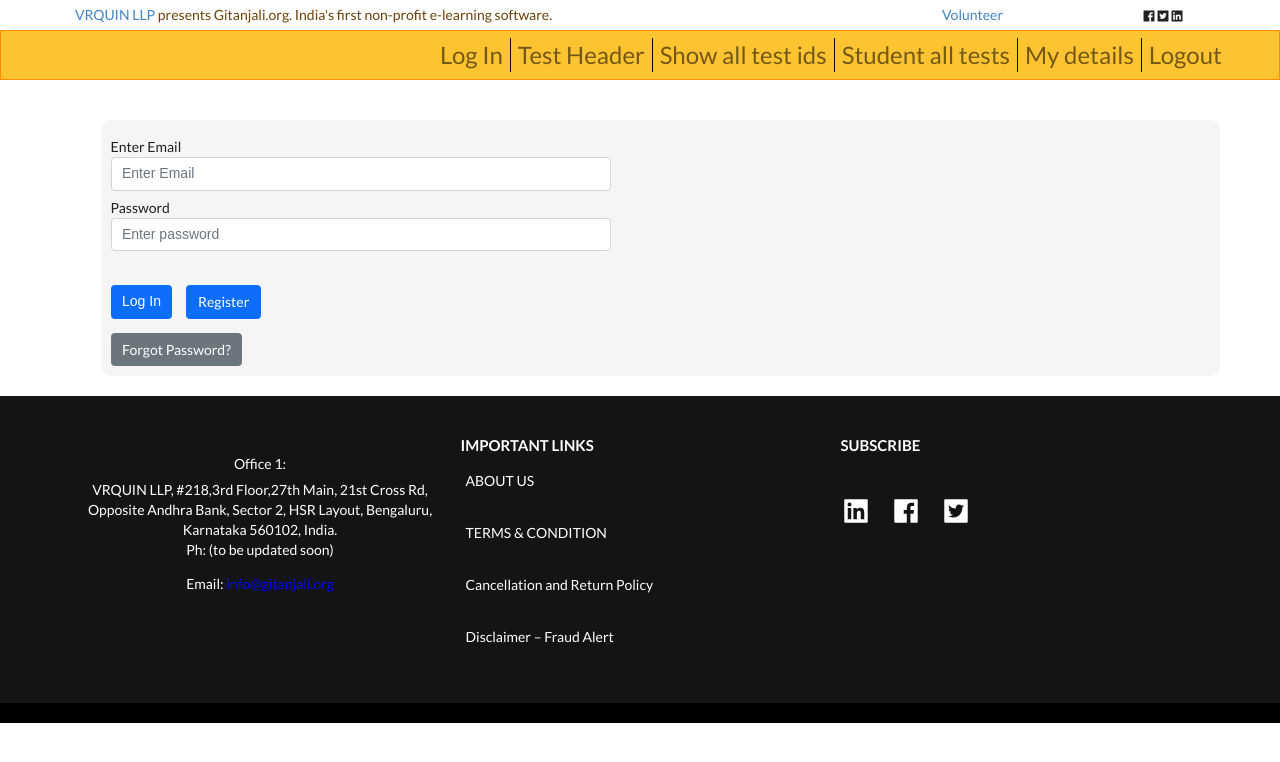
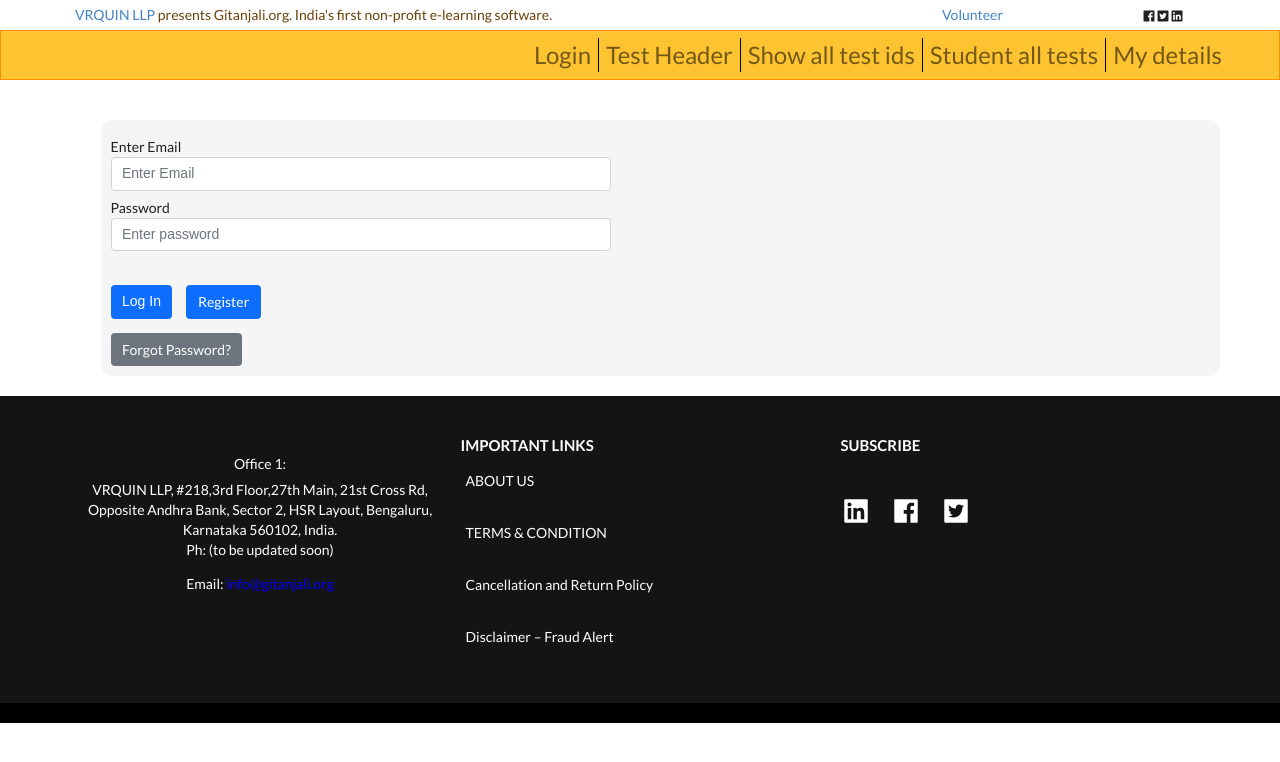
Before and after one commit to srijondasgit/examfrontend, a React (Create React App) app in the folder exammodule/: page / in a window 1280 px wide. Shown: the top 762 px of the page. Built offline with nearby package versions, Linux system fonts and the light colour scheme.

Commit message:
Update Header.js

```diff
--- a/exammodule/src/components/Header.js
+++ b/exammodule/src/components/Header.js
@@ -3,6 +3,8 @@ import Nav from 'react-bootstrap/Nav';
 import Navbar from 'react-bootstrap/Navbar';
 import './Header.css'
 import { AiFillLinkedin, AiFillFacebook , AiFillTwitterSquare} from "react-icons/ai";
+import Logout from './Logout';
+import Login from './Login';
 
 
 class Header extends React.Component  {
@@ -54,12 +56,12 @@ class Header extends React.Component  {
             <Navbar.Toggle aria-controls="basic-navbar-nav" style={{ float: 'right'}} />
                 <Navbar.Collapse id="basic-navbar-nav">
                   <Nav className="mr-auto">
-                    <Nav.Link href="/user/authenticate"> Log In</Nav.Link>
+                    <Nav.Link href={localStorage.getItem('token') === null ? '/user/authenticate': '/user/logout'}>{localStorage.getItem('token') === null ? 'Login': 'Logout'}</Nav.Link>
                     <Nav.Link href="/teacher/addTestHeader" className="rightBorder"> Test Header </Nav.Link>
                     <Nav.Link href="/user/allTests" className="rightBorder"> Show all test ids </Nav.Link>
                     <Nav.Link href="/student/allTests" className="rightBorder"> Student all tests </Nav.Link>
                     <Nav.Link href="/profile/getProfileName" className="rightBorder"> My details </Nav.Link>
-                    <Nav.Link href="/user/logout" className="rightBorder"> Logout </Nav.Link>
+                    {/* <Nav.Link href="/user/logout" className="rightBorder"> Logout </Nav.Link> */}
                     {/* <Nav.Link href="/contact-us" className="rightBorder"> Contact Us </Nav.Link> */}
                     {/* <Nav.Link href="#" style={{ display: 'none'}}   onClick={() => this._onSave('Zoe')} className="borderLeft"> Bunny Story </Nav.Link>
                     <Nav.Link href="#" style={{ display: 'none'}}  onClick={() => this._onSave('more')} > More </Nav.Link> */}
```
